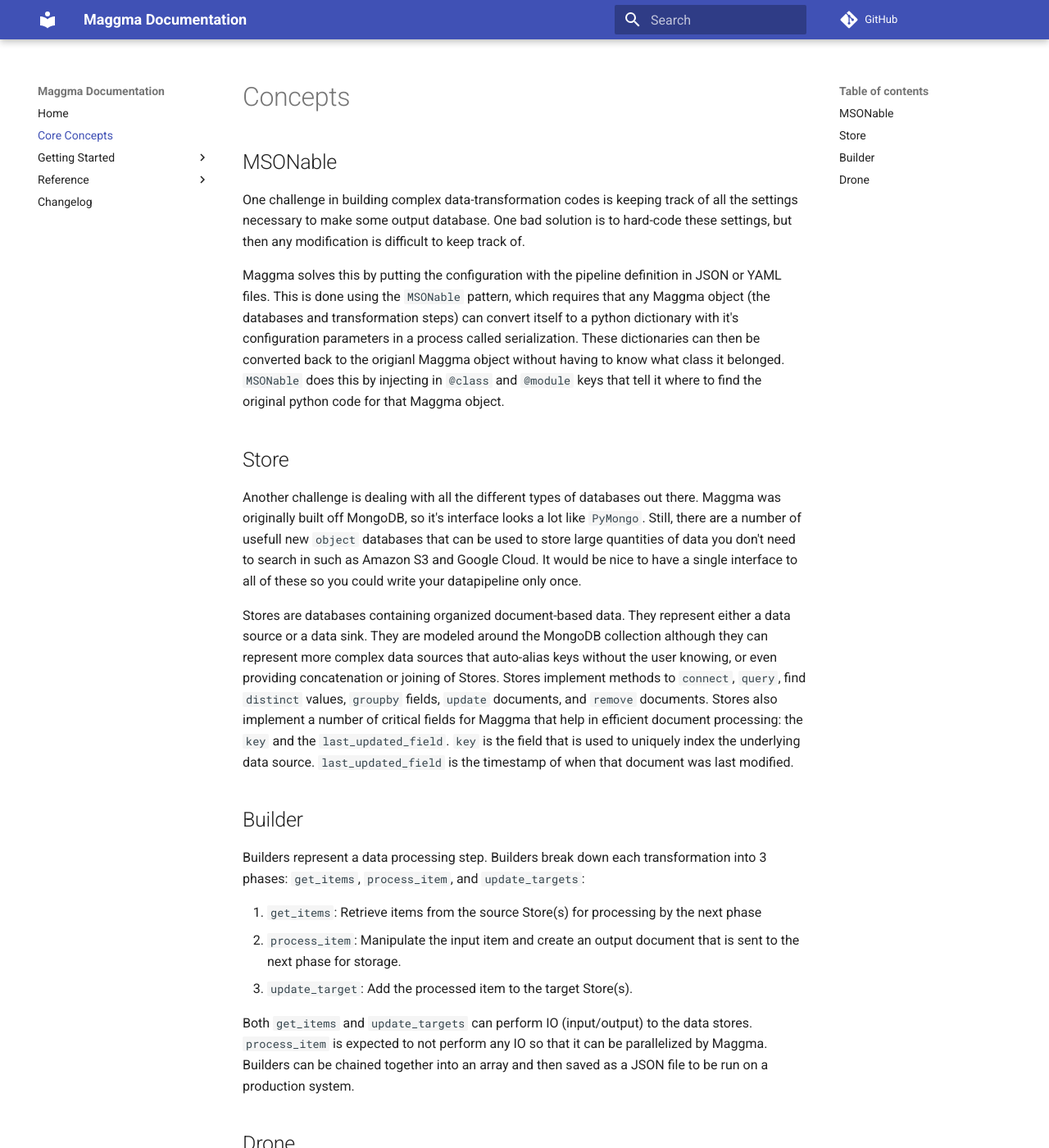
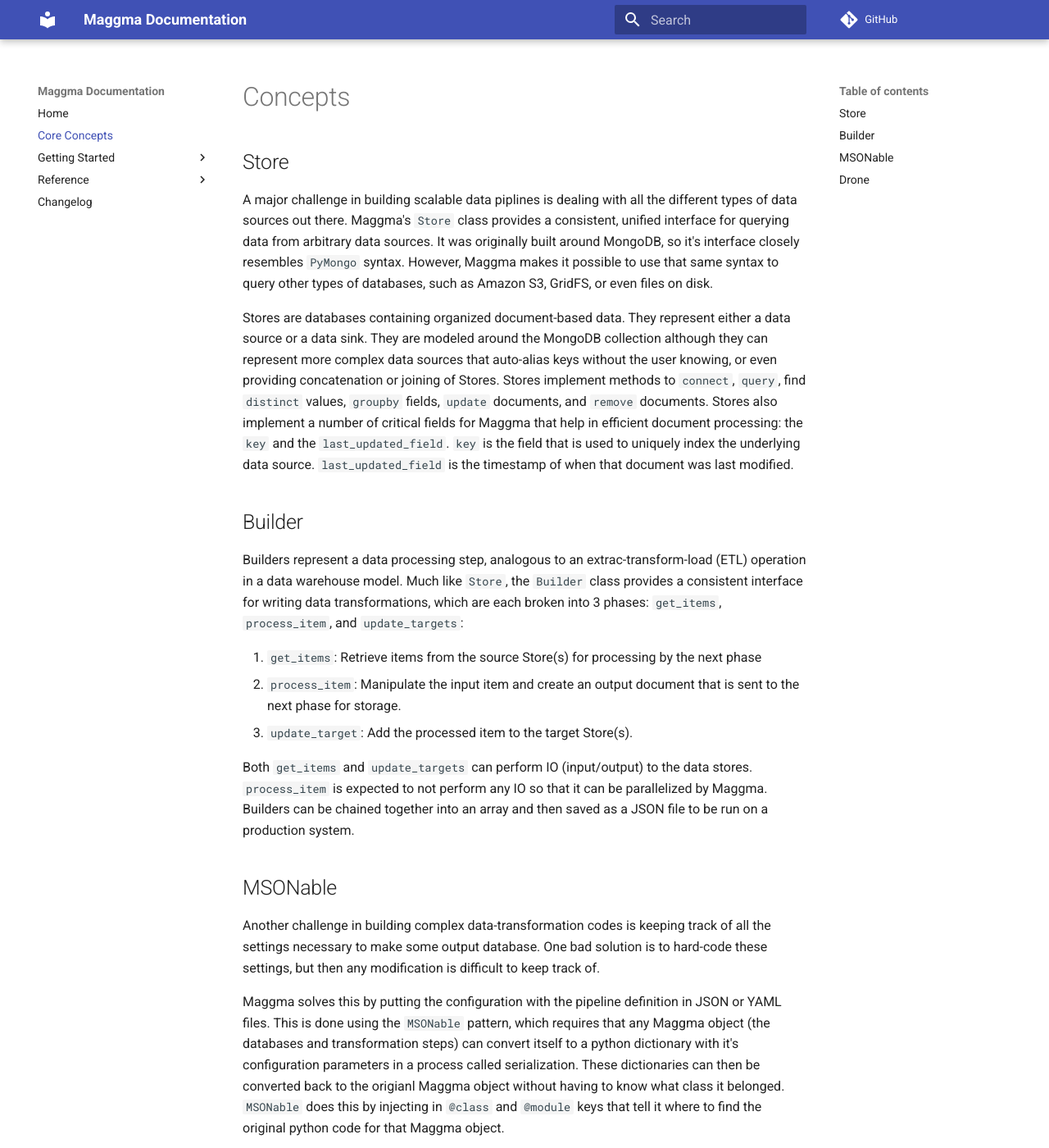
Before and after one commit to materialsproject/maggma, an MkDocs documentation site: the page built from docs/concepts.md, in a window 1280 px wide and 1400 px high. Shown: the whole window at 82% size. Built offline with MkDocs 1.6.1 and Material for MkDocs 9.7.7, drawn with Linux system fonts in a browser that asks for light colours; comment, search, counter and statistics services are not loaded.

Commit message:
docs: reorder Store and MSONable; edits

```diff
--- a/docs/concepts.md
+++ b/docs/concepts.md
@@ -1,26 +1,31 @@
 # Concepts
 
-## MSONable
-
-One challenge in building complex data-transformation codes is keeping track of all the settings necessary to make some output database. One bad solution is to hard-code these settings, but then any modification is difficult to keep track of.
-
-Maggma solves this by putting the configuration with the pipeline definition in JSON or YAML files. This is done using the `MSONable` pattern, which requires that any Maggma object (the databases and transformation steps) can convert itself to a python dictionary with it's configuration parameters in a process called serialization. These dictionaries can then be converted back to the origianl Maggma object without having to know what class it belonged. `MSONable` does this by injecting in `@class` and `@module` keys that tell it where to find the original python code for that Maggma object.
 
 ## Store
 
-Another challenge is dealing with all the different types of databases out there. Maggma was originally built off MongoDB, so it's interface looks a lot like `PyMongo`. Still, there are a number of usefull new `object` databases that can be used to store large quantities of data you don't need to search in such as Amazon S3 and Google Cloud. It would be nice to have a single interface to all of these so you could write your datapipeline only once.
+A major challenge in building scalable data piplines is dealing with all the different types of data sources out there. Maggma's `Store` class provides a consistent, unified interface for querying data from arbitrary data
+sources. It was originally built around MongoDB, so it's interface closely resembles `PyMongo` syntax. However,
+Maggma makes it possible to use that same syntax to query other types of databases, such as Amazon S3, GridFS, or even files on disk.
 
 Stores are databases containing organized document-based data. They represent either a data source or a data sink. They are modeled around the MongoDB collection although they can represent more complex data sources that auto-alias keys without the user knowing, or even providing concatenation or joining of Stores. Stores implement methods to `connect`, `query`, find `distinct` values, `groupby` fields, `update` documents, and `remove` documents. Stores also implement a number of critical fields for Maggma that help in efficient document processing: the `key` and the `last_updated_field`. `key` is the field that is used to uniquely index the underlying data source. `last_updated_field` is the timestamp of when that document was last modified.
 
 ## Builder
 
-Builders represent a data processing step. Builders break down each transformation into 3 phases: `get_items`, `process_item`, and `update_targets`:
+Builders represent a data processing step, analogous to an extrac-transform-load (ETL) operation in a data
+warehouse model. Much like `Store`, the `Builder` class provides a consistent interface for writing data
+transformations, which are each broken into 3 phases: `get_items`, `process_item`, and `update_targets`:
 
 1. `get_items`: Retrieve items from the source Store(s) for processing by the next phase
 2. `process_item`: Manipulate the input item and create an output document that is sent to the next phase for storage.
 3. `update_target`: Add the processed item to the target Store(s).
 
 Both `get_items` and `update_targets` can perform IO (input/output) to the data stores. `process_item` is expected to not perform any IO so that it can be parallelized by Maggma. Builders can be chained together into an array and then saved as a JSON file to be run on a production system.
+
+## MSONable
+
+Another challenge in building complex data-transformation codes is keeping track of all the settings necessary to make some output database. One bad solution is to hard-code these settings, but then any modification is difficult to keep track of.
+
+Maggma solves this by putting the configuration with the pipeline definition in JSON or YAML files. This is done using the `MSONable` pattern, which requires that any Maggma object (the databases and transformation steps) can convert itself to a python dictionary with it's configuration parameters in a process called serialization. These dictionaries can then be converted back to the origianl Maggma object without having to know what class it belonged. `MSONable` does this by injecting in `@class` and `@module` keys that tell it where to find the original python code for that Maggma object.
 
 ## Drone
 Drone is a standardized class to synchronize local files and data in your database. It breaks down the process in 4 steps:
```
